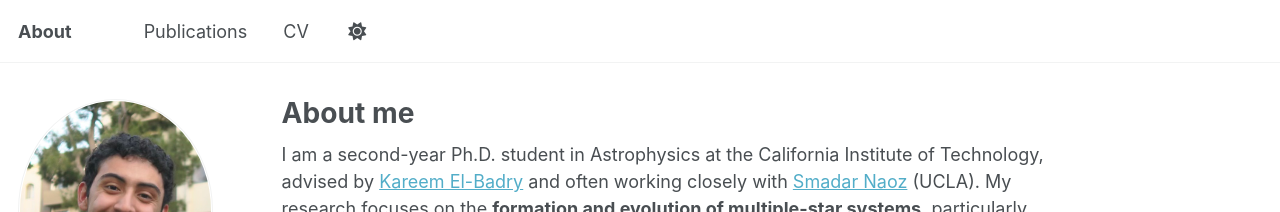
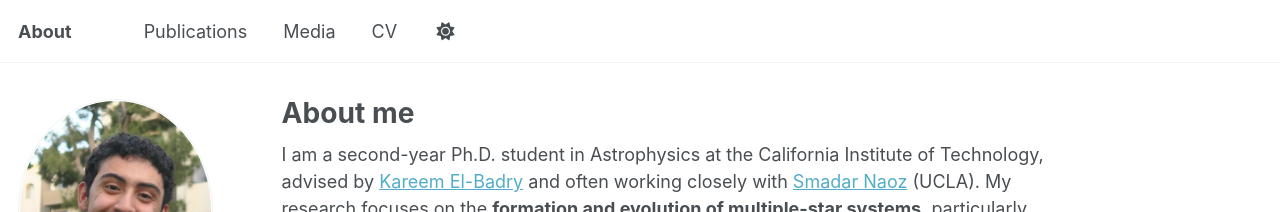
Before and after one commit to cheyanneshariat/cheyanneshariat.github.io, a Jekyll site: the page built from _pages/about.md, in a window 1280 px wide. Shown: the top 212 px of the page. Built offline with Jekyll 4.4.1, drawn with Linux system fonts in a browser that asks for light colours; some web fonts are replaced; a script that is not in the unit is left out.

Commit message:
Add 'Media' item to navigation menu

```diff
--- a/_data/navigation.yml
+++ b/_data/navigation.yml
@@ -26,6 +26,8 @@ main:
 
   # - title: "Blog Posts"
   #   url: /year-archive/
+  - title: "Media"
+    url: /media/
 
   - title: "CV"
     url: /cv/
```
